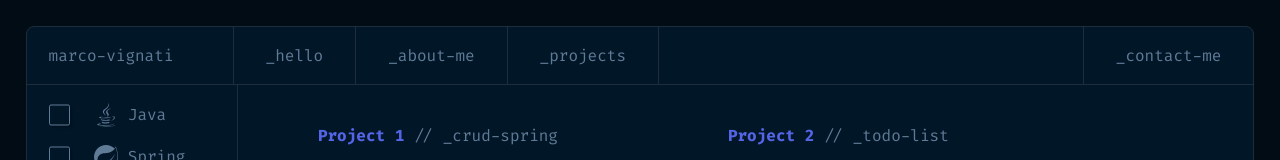
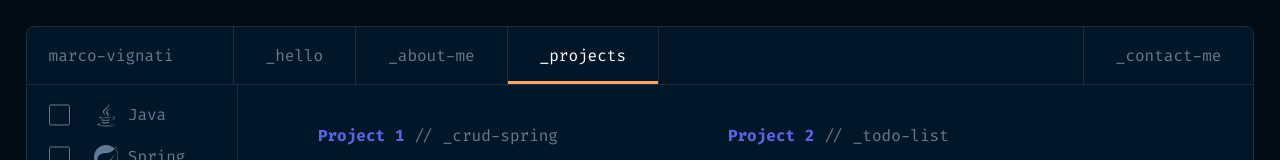
Before and after one commit to MarcoVignati/portfolio, a Next.js app: page /projects in a window 1280 px wide. Shown: the top 160 px of the page. Built offline with nearby package versions, Linux system fonts and the light colour scheme.

Commit message:
add active link classname

```diff
--- a/src/components/page-header/PageHeader.scss
+++ b/src/components/page-header/PageHeader.scss
@@ -6,13 +6,16 @@
   padding-left: 1.375rem;
   border-bottom: $stroke;
   position: relative;
+
   span {
     min-width: 11.5rem;
-    padding: 1.125rem  0 1.125rem 0;
+    padding: 1.125rem 0 1.125rem 0;
   }
+
   a {
     padding: 1.125rem 2rem;
     border-left: $stroke;
+
     &:hover {
       color: $hoverFontClr;
       -webkit-box-shadow: inset 0px -3px 0px 0px $accentClr1;
@@ -20,12 +23,21 @@
       box-shadow: inset 0px -3px 0px 0px $accentClr1;
     }
   }
-  .projects {
+
+  #projects {
     border-right: $stroke;
   }
-  .contact {
+
+  #contact {
     position: absolute;
     right: 0;
     top: 0;
   }
 }
+
+.active {
+  color: $hoverFontClr;
+  -webkit-box-shadow: inset 0px -3px 0px 0px $accentClr1;
+  -moz-box-shadow: inset 0px -3px 0px 0px $accentClr1;
+  box-shadow: inset 0px -3px 0px 0px $accentClr1;
+}
--- a/src/components/page-header/PageHeader.tsx
+++ b/src/components/page-header/PageHeader.tsx
@@ -1,14 +1,23 @@
+'use client'
+
 import './PageHeader.scss';
 
+import Link from 'next/link';
+import { usePathname } from 'next/navigation';
+
+
 export default function PageHeader() {
+
+  const pathname = usePathname();
+
   return (
     <header className="header">
       <span>marco-vignati</span>
       <nav className="flex">
-        <li><a href="/">_hello</a></li>
-        <li><a href="/about-me">_about-me</a></li>
-        <li><a href="/projects" className="projects">_projects</a></li>
-        <li><a href="/contact-me" className="contact">_contact-me</a></li>
+        <li><Link className={pathname == "/" ? "active" : ""} href="/">_hello</Link></li>
+        <li><Link className={pathname == "/about-me" ? "active" : ""} href="/about-me">_about-me</Link></li>
+        <li><Link className={pathname == "/projects" ? "active" : ""} id="projects" href="/projects">_projects</Link></li>
+        <li><Link className={pathname == "/contact-me" ? "active" : ""} id="contact" href="/contact-me">_contact-me</Link></li>
       </nav>
     </header>
   )
```
